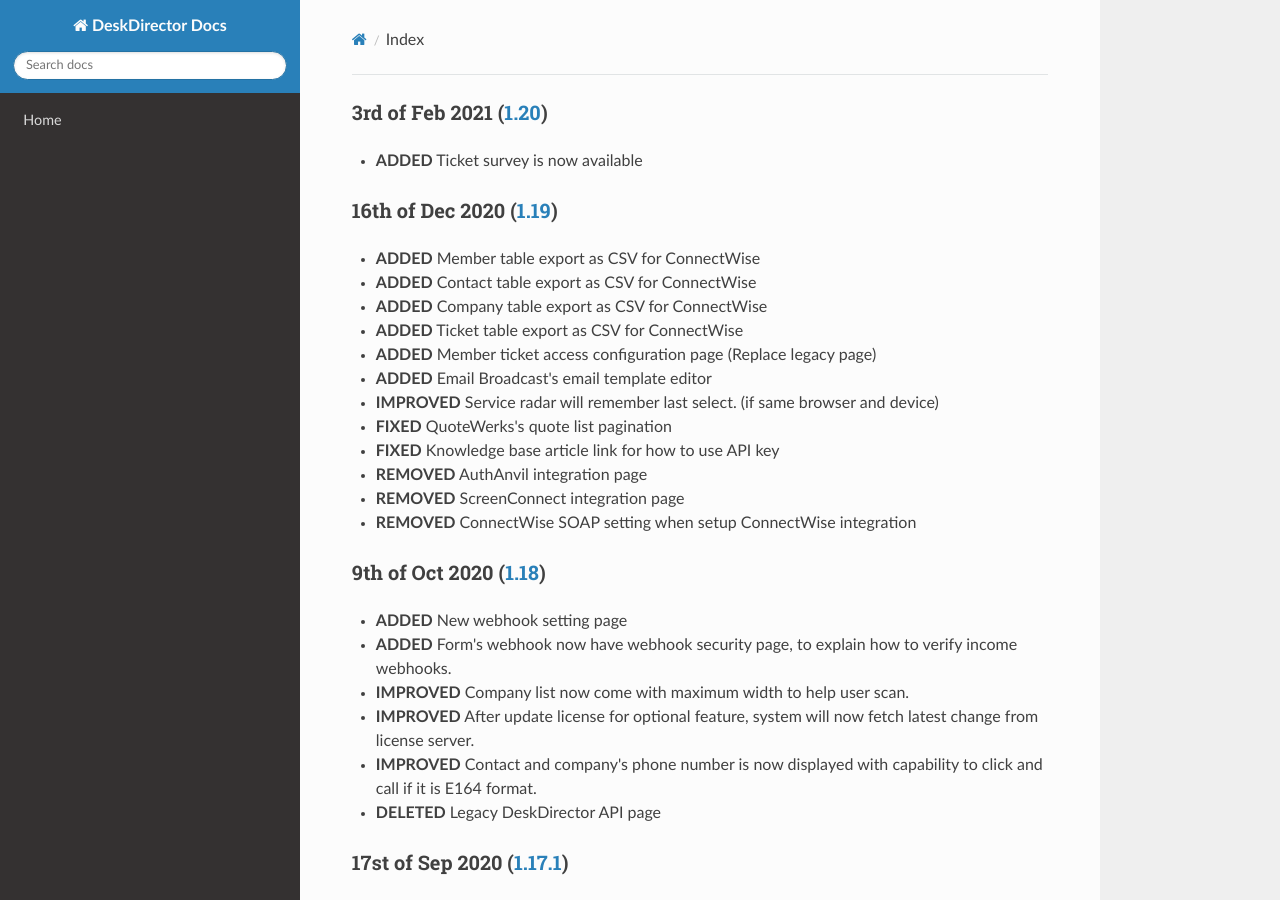
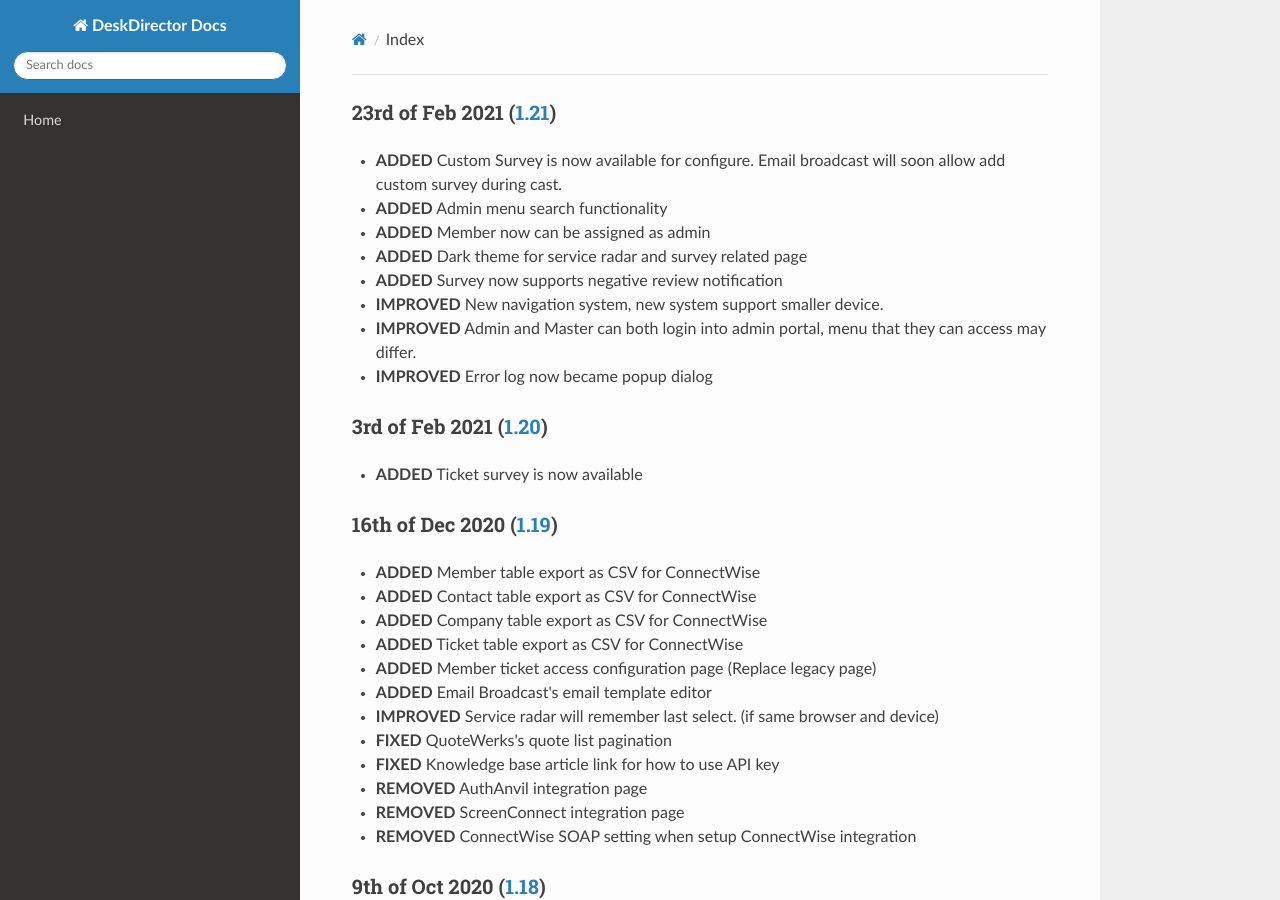
Before and after one commit to DeskDirector/docs, an MkDocs documentation site: the page built from docs/_release/admin/README.md, in a window 1280 px wide and 900 px high. Built offline with MkDocs 1.6.1, drawn with Linux system fonts in a browser that asks for light colours; nearby versions of some CDN libraries; old or Windows-style settings are respelled for this version of MkDocs.

Commit message:
Update README.md

```diff
--- a/docs/_release/admin/README.md
+++ b/docs/_release/admin/README.md
@@ -1,3 +1,13 @@
+### 23rd of Feb 2021 ([1.21](v1.21.1))
+- **ADDED** Custom Survey is now available for configure. Email broadcast will soon allow add custom survey during cast.
+- **ADDED** Admin menu search functionality
+- **ADDED** Member now can be assigned as admin
+- **ADDED** Dark theme for service radar and survey related page
+- **ADDED** Survey now supports negative review notification
+- **IMPROVED** New navigation system, new system support smaller device.
+- **IMPROVED** Admin and Master can both login into admin portal, menu that they can access may differ.
+- **IMPROVED** Error log now became popup dialog
+
 ### 3rd of Feb 2021 ([1.20](v1.20.1))
 - **ADDED** Ticket survey is now available
 
```
